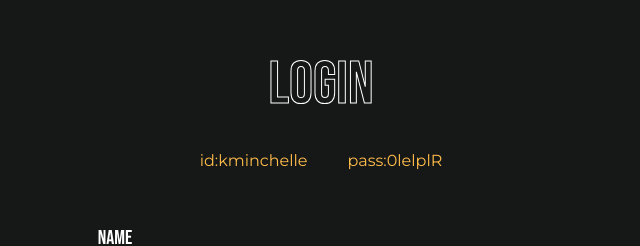
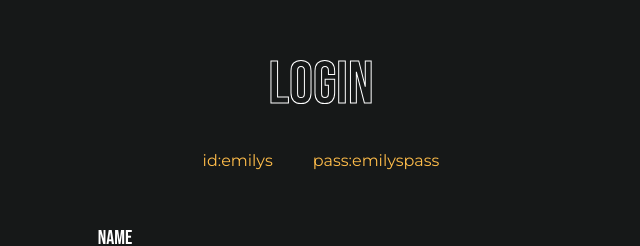
Before and after one commit to Purohitdev/crudd.login, a React (Create React App) app: page /Signin in a window 1280 px wide. Shown: the part 111-357 px from the top of the page, without its empty margins (319-959 px from the left). Built offline with nearby package versions, Linux system fonts and the light colour scheme.

Commit message:
Update Signin.jsx

```diff
--- a/src/componet/auth/Signin.jsx
+++ b/src/componet/auth/Signin.jsx
@@ -17,8 +17,8 @@ function Signin() {
         <div className="inner-login">
         <h1> LOGIN </h1>
     <div className="div-pass">
-    <p>id:kminchelle</p>
-        <p>pass:0lelplR</p>
+    <p>id:emilys</p>
+        <p>pass:emilyspass</p>
     </div>
         <Formik
        initialValues={{ password: '', username: '' }}
@@ -42,7 +42,7 @@ function Signin() {
           };
             console.log(userdata);
             axios
-            .post("https://dummyjson.com/auth/login", userdata)
+            .post("https://dummyjson.com/auth/logi", userdata)
             .then(res=>{
               console.log(res);
               localStorage.setItem("token", res.data.token)
```
